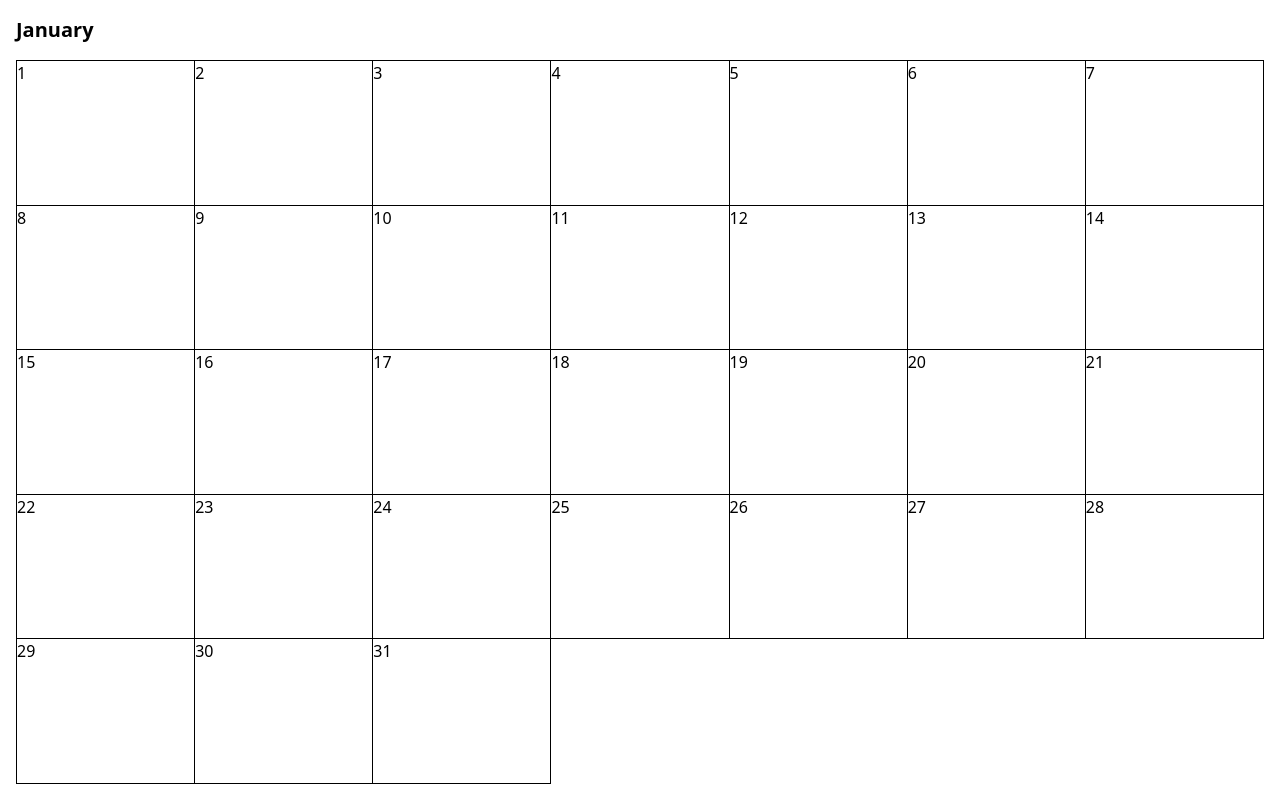
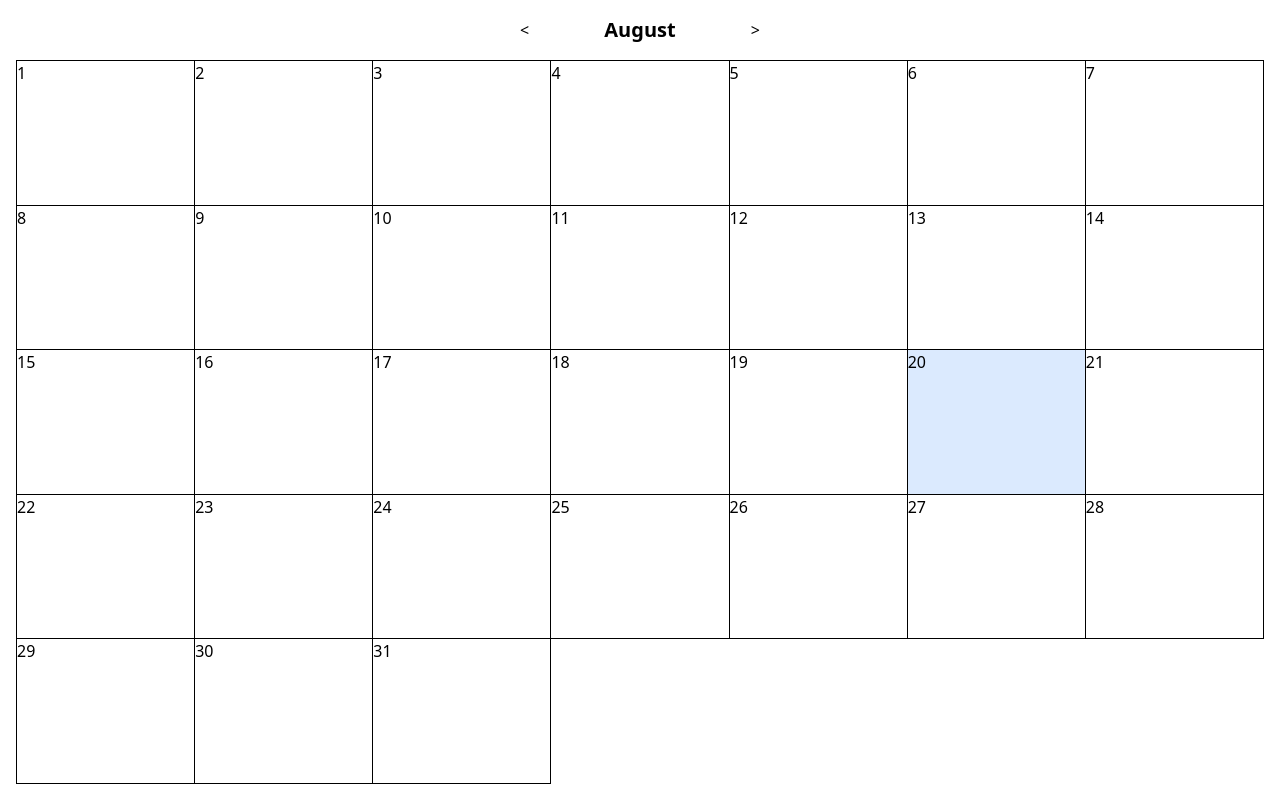
Before and after one commit to marco-vidali/dark-dates, a Next.js app: page / in a window 1280 px wide. Shown: the top 800 px of the page. Built offline with nearby package versions, Linux system fonts and the light colour scheme.

Commit message:
Add arrows to switch month

```diff
--- a/src/app/page.tsx
+++ b/src/app/page.tsx
@@ -1,6 +1,6 @@
 "use client";
 
-import { useEffect } from "react";
+import { useState } from "react";
 
 const months = [
     "January",
@@ -23,40 +23,61 @@ const currentMonth = new Date().getMonth();
 const currentDay = new Date().getDate();
 
 export default function Page() {
-    useEffect(() => {
-        const el = document.getElementById(months[currentMonth].toLowerCase());
-        if (el) el.scrollIntoView();
-    }, []);
+    const [visibleMonth, setVisibleMonth] = useState(currentMonth);
 
     return (
-        <>
-            {months.map((month, index) => (
-                <div
-                    className="h-screen p-4 flex flex-col gap-4"
-                    key={index}
-                    id={month.toLocaleLowerCase()}
+        <div className="h-screen p-4 flex flex-col gap-4">
+            <div className="flex justify-center">
+                <div className="relative flex items-center w-64 justify-between">
+                    <button
+                        onClick={() =>
+                            setVisibleMonth((m) => Math.max(0, m - 1))
+                        }
+                        disabled={visibleMonth === 0}
+                        className={`px-2 ${
+                            visibleMonth === 0
+                                ? "opacity-30 cursor-not-allowed"
+                                : "cursor-pointer"
+                        }`}
                     >
-                    <h1 className="text-xl font-bold">{month}</h1>
+                        &#60;
+                    </button>
+
+                    <span className="text-xl font-bold">
+                        {months[visibleMonth]}
+                    </span>
+
+                    <button
+                        onClick={() =>
+                            setVisibleMonth((m) => Math.min(11, m + 1))
+                        }
+                        disabled={visibleMonth === 11}
+                        className={`px-2 ${
+                            visibleMonth === 11
+                                ? "opacity-30 cursor-not-allowed"
+                                : "cursor-pointer"
+                        }`}
+                    >
+                        &#62;
+                    </button>
+                </div>
+            </div>
 
             <div className="grid grid-cols-7 grow border-l border-t">
-                        {Array.from(
-                            { length: daysInMonth[index] },
-                            (_, day) => (
+                {Array.from({ length: daysInMonth[visibleMonth] }, (_, day) => (
                     <div
                         key={day}
-                                    className={`border-r border-b ${
+                        className={`border-r border-b flex ${
                             day + 1 === currentDay &&
-                                        index === currentMonth &&
-                                        "bg-blue-100"
+                            visibleMonth === currentMonth
+                                ? "bg-blue-100"
+                                : ""
                         }`}
                     >
                         <span>{day + 1}</span>
                     </div>
-                            )
-                        )}
+                ))}
             </div>
         </div>
-            ))}
-        </>
     );
 }
```
Lines whose indentation alone changed are shown as unchanged.
